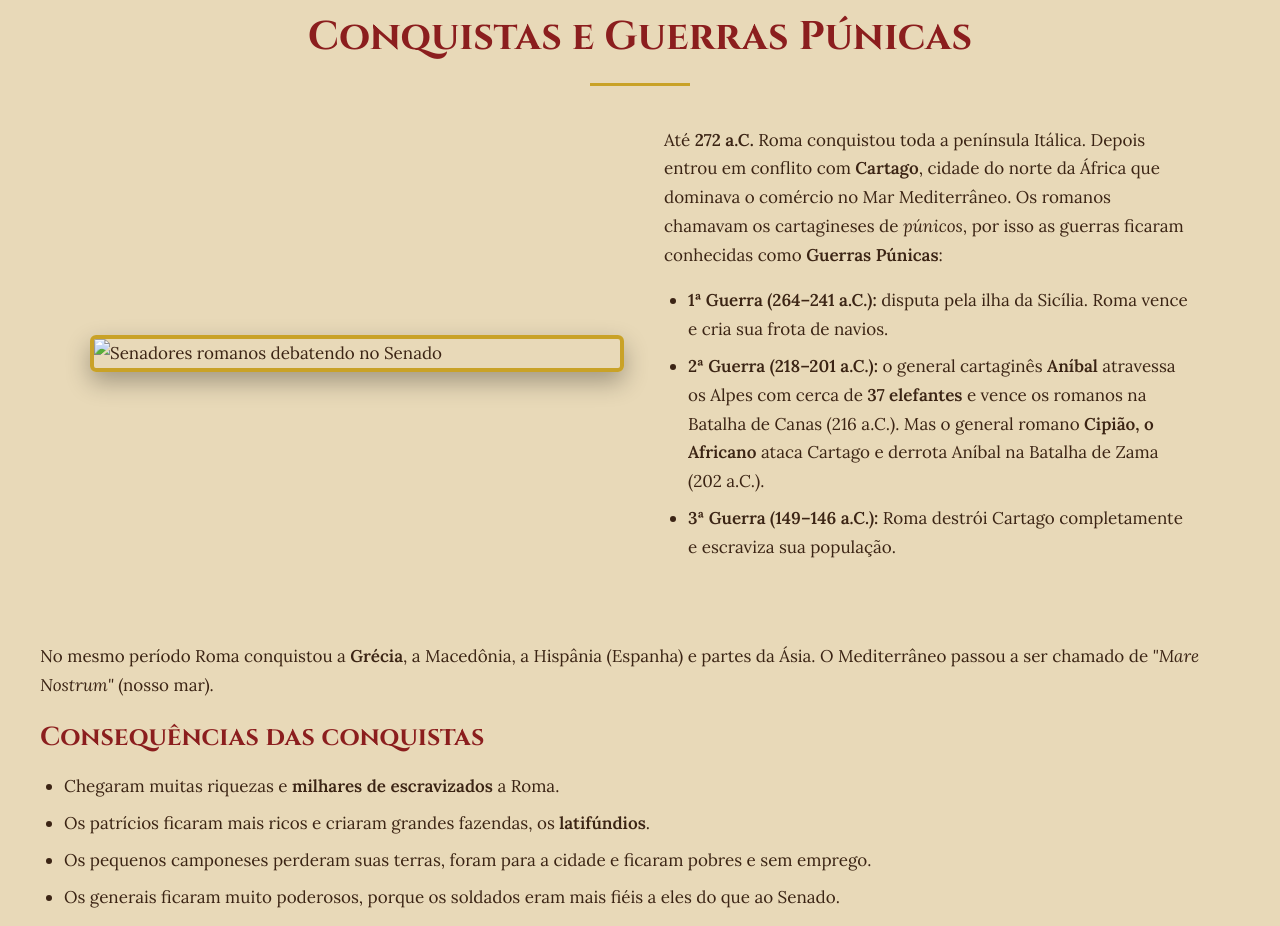
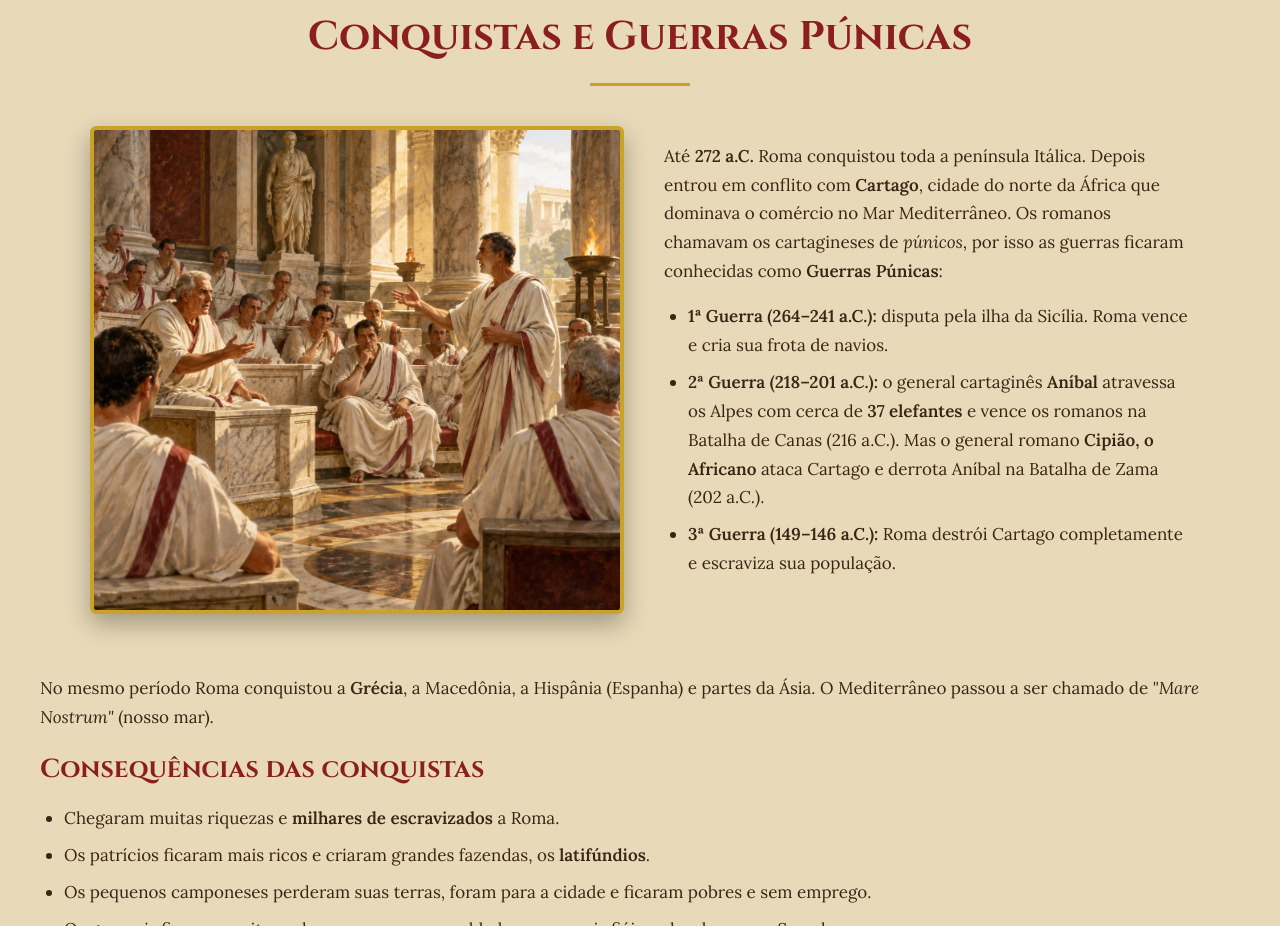
Before and after one commit to mathksac/PW, a plain HTML site: page index.html in a window 1280 px wide. Shown: the part 5599-6525 px from the top of the page. Drawn offline with Linux system fonts and the light colour scheme; files whose address does not match are found by name.

Commit message:
Update index.html

```diff
--- a/index.html
+++ b/index.html
@@ -224,7 +224,7 @@
     <h2>Conquistas e Guerras Púnicas</h2>
     <div class="linha"></div>
     <div class="duas-colunas">
-      <img src="imagens/senado.jpg" alt="Senadores romanos debatendo no Senado" class="foto">
+      <img src="senado.jpg" alt="Senadores romanos debatendo no Senado" class="foto">
       <div>
         <p>
           Até <strong>272 a.C.</strong> Roma conquistou toda a península Itálica. Depois entrou em
```
